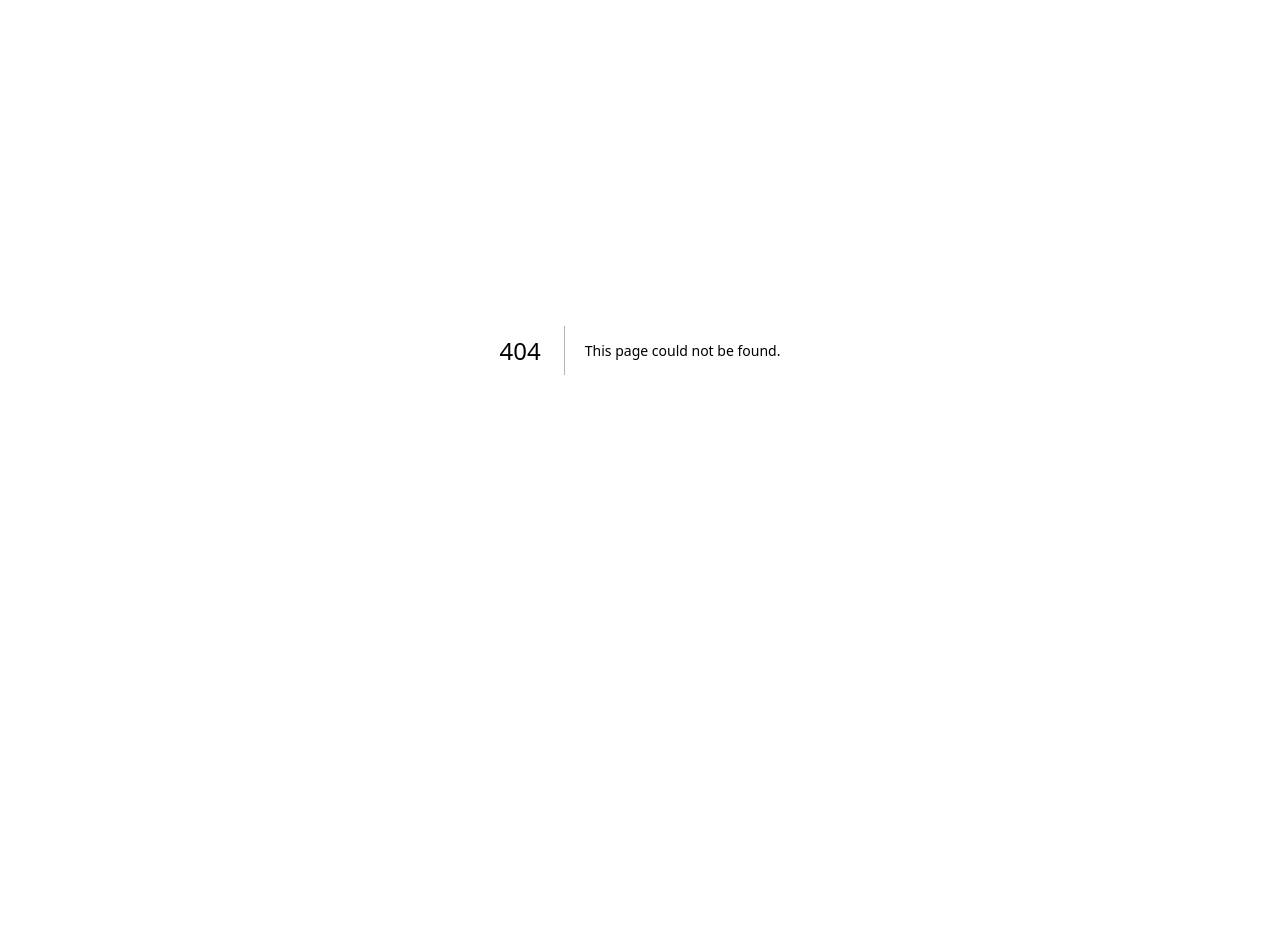
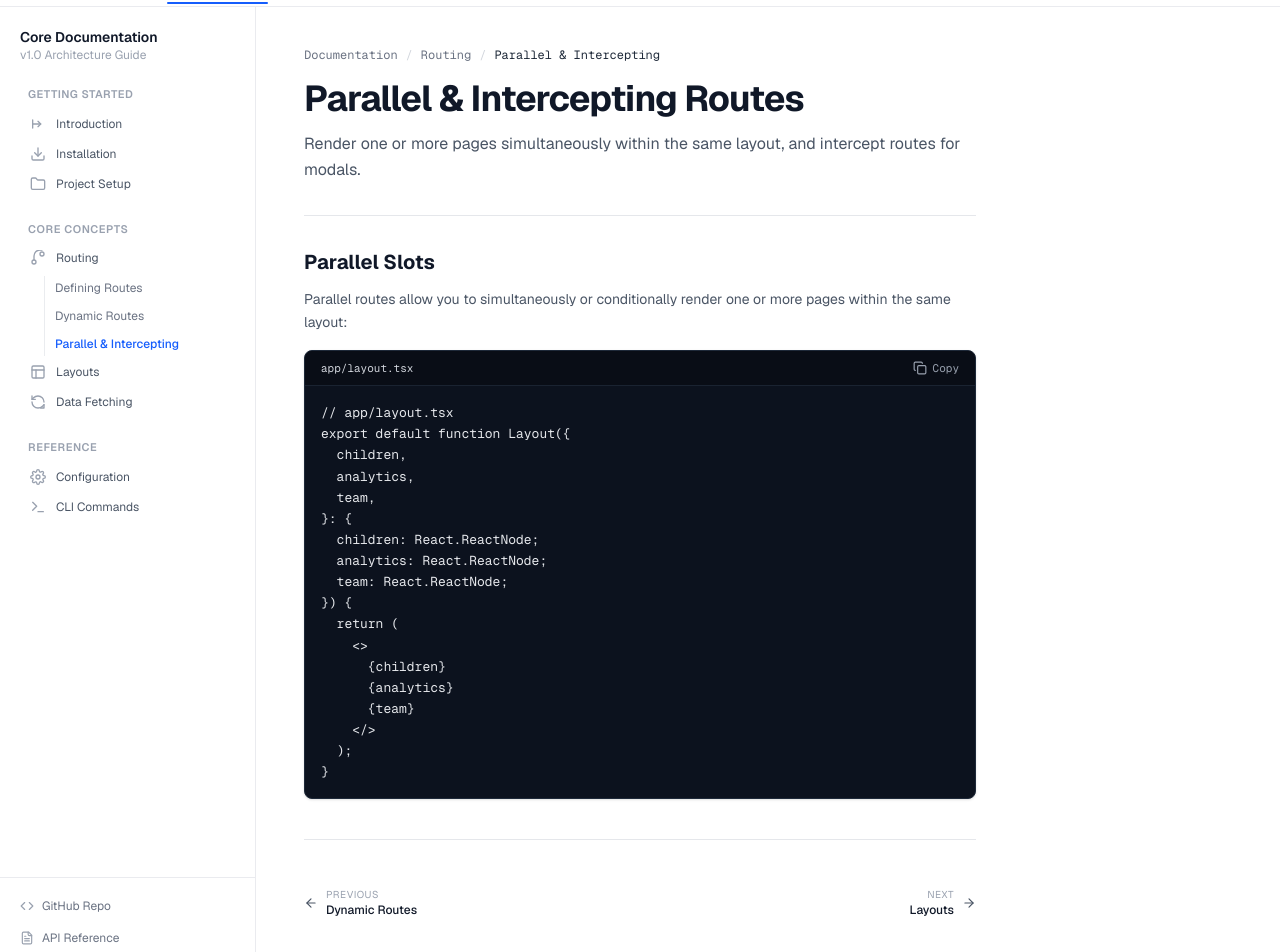
Before and after one commit to Jilanmansuri/documentation_explorer_project2, a Next.js app: page /docs/routing/parallel-intercepting in a window 1280 px wide. Before the commit this address had no page. Shown: the part 50-1002 px from the top of the page. Before the commit the page ends 800 px from the top, so only its background shows below. Built offline with nearby package versions, Linux system fonts and the light colour scheme.

Commit message:
feat(docs): add parallel-intercepting and layouts architecture guides

```diff
--- /dev/null
+++ b/src/app/docs/layouts/page.tsx
@@ -0,0 +1,86 @@
+"use client";
+
+import Link from "next/link";
+import DocsLayout from "@/components/DocsLayout";
+import CodeBlock from "@/components/CodeBlock";
+import { ArrowLeftIcon, ArrowRightIcon } from "@/components/Icons";
+
+export default function LayoutsPage() {
+  const code = `export default function RootLayout({
+  children,
+}: {
+  children: React.ReactNode;
+}) {
+  return (
+    <html lang="en">
+      <body>
+        <nav>Orbit Navbar</nav>
+        {children}
+      </body>
+    </html>
+  );
+}`;
+
+  return (
+    <DocsLayout>
+      <div className="py-10 px-6 sm:px-12 max-w-3xl">
+        <nav className="mb-4 text-xs font-mono text-gray-500">
+          <Link href="/docs" className="hover:text-gray-800 transition-colors">
+            Documentation
+          </Link>
+          <span className="mx-2 text-gray-300">/</span>
+          <span>Core Concepts</span>
+          <span className="mx-2 text-gray-300">/</span>
+          <span className="text-gray-800">Layouts</span>
+        </nav>
+
+        <h1 className="text-3xl sm:text-4xl font-bold tracking-tight text-gray-900 mb-3">
+          Layouts and Templates
+        </h1>
+
+        <p className="text-sm sm:text-base text-gray-600 leading-relaxed mb-6">
+          A layout is UI that is shared between multiple routes. On navigation, layouts preserve state and do not re-render.
+        </p>
+
+        <hr className="my-8 border-gray-200" />
+
+        <section className="mb-8">
+          <h2 className="text-xl font-bold text-gray-900 mb-3">Root Layout</h2>
+          <p className="text-sm text-gray-600 leading-relaxed mb-4">
+            The root layout is defined at the top level of the <code className="rounded bg-gray-100 px-1.5 py-0.5 text-xs font-mono text-gray-800 border border-gray-200">app</code> directory and applies to all routes:
+          </p>
+          <CodeBlock
+            filename="app/layout.tsx"
+            code={code}
+          />
+        </section>
+
+        <hr className="my-10 border-gray-200" />
+
+        <div className="flex items-center justify-between py-2 text-xs">
+          <Link
+            href="/docs/routing"
+            className="flex items-center gap-2 text-gray-600 hover:text-blue-600 transition-colors group"
+          >
+            <ArrowLeftIcon className="w-3.5 h-3.5 transition-transform group-hover:-translate-x-1" />
+            <div>
+              <span className="block text-[10px] uppercase tracking-wider text-gray-400">Previous</span>
+              <span className="font-medium text-gray-900 group-hover:text-blue-600">Routing</span>
+            </div>
+          </Link>
+
+          <Link
+            href="/docs/data-fetching"
+            className="flex items-center gap-2 text-right text-gray-600 hover:text-blue-600 transition-colors group"
+          >
+            <div>
+              <span className="block text-[10px] uppercase tracking-wider text-gray-400">Next</span>
+              <span className="font-medium text-gray-900 group-hover:text-blue-600">Data Fetching</span>
+            </div>
+            <ArrowRightIcon className="w-3.5 h-3.5 transition-transform group-hover:translate-x-1" />
+          </Link>
+        </div>
+      </div>
+    </DocsLayout>
+  );
+}
--- /dev/null
+++ b/src/app/docs/routing/parallel-intercepting/page.tsx
@@ -0,0 +1,92 @@
+"use client";
+
+import Link from "next/link";
+import DocsLayout from "@/components/DocsLayout";
+import CodeBlock from "@/components/CodeBlock";
+import { ArrowLeftIcon, ArrowRightIcon } from "@/components/Icons";
+
+export default function ParallelInterceptingPage() {
+  const code = `// app/layout.tsx
+export default function Layout({
+  children,
+  analytics,
+  team,
+}: {
+  children: React.ReactNode;
+  analytics: React.ReactNode;
+  team: React.ReactNode;
+}) {
+  return (
+    <>
+      {children}
+      {analytics}
+      {team}
+    </>
+  );
+}`;
+
+  return (
+    <DocsLayout>
+      <div className="py-10 px-6 sm:px-12 max-w-3xl">
+        <nav className="mb-4 text-xs font-mono text-gray-500">
+          <Link href="/docs" className="hover:text-gray-800 transition-colors">
+            Documentation
+          </Link>
+          <span className="mx-2 text-gray-300">/</span>
+          <Link href="/docs/routing" className="hover:text-gray-800 transition-colors">
+            Routing
+          </Link>
+          <span className="mx-2 text-gray-300">/</span>
+          <span className="text-gray-800">Parallel &amp; Intercepting</span>
+        </nav>
+
+        <h1 className="text-3xl sm:text-4xl font-bold tracking-tight text-gray-900 mb-3">
+          Parallel &amp; Intercepting Routes
+        </h1>
+
+        <p className="text-sm sm:text-base text-gray-600 leading-relaxed mb-6">
+          Render one or more pages simultaneously within the same layout, and intercept routes for modals.
+        </p>
+
+        <hr className="my-8 border-gray-200" />
+
+        <section className="mb-8">
+          <h2 className="text-xl font-bold text-gray-900 mb-3">Parallel Slots</h2>
+          <p className="text-sm text-gray-600 leading-relaxed mb-4">
+            Parallel routes allow you to simultaneously or conditionally render one or more pages within the same layout:
+          </p>
+          <CodeBlock
+            filename="app/layout.tsx"
+            code={code}
+          />
+        </section>
+
+        <hr className="my-10 border-gray-200" />
+
+        <div className="flex items-center justify-between py-2 text-xs">
+          <Link
+            href="/guides"
+            className="flex items-center gap-2 text-gray-600 hover:text-blue-600 transition-colors group"
+          >
+            <ArrowLeftIcon className="w-3.5 h-3.5 transition-transform group-hover:-translate-x-1" />
+            <div>
+              <span className="block text-[10px] uppercase tracking-wider text-gray-400">Previous</span>
+              <span className="font-medium text-gray-900 group-hover:text-blue-600">Dynamic Routes</span>
+            </div>
+          </Link>
+
+          <Link
+            href="/docs/layouts"
+            className="flex items-center gap-2 text-right text-gray-600 hover:text-blue-600 transition-colors group"
+          >
+            <div>
+              <span className="block text-[10px] uppercase tracking-wider text-gray-400">Next</span>
+              <span className="font-medium text-gray-900 group-hover:text-blue-600">Layouts</span>
+            </div>
+            <ArrowRightIcon className="w-3.5 h-3.5 transition-transform group-hover:translate-x-1" />
+          </Link>
+        </div>
+      </div>
+    </DocsLayout>
+  );
+}
```
